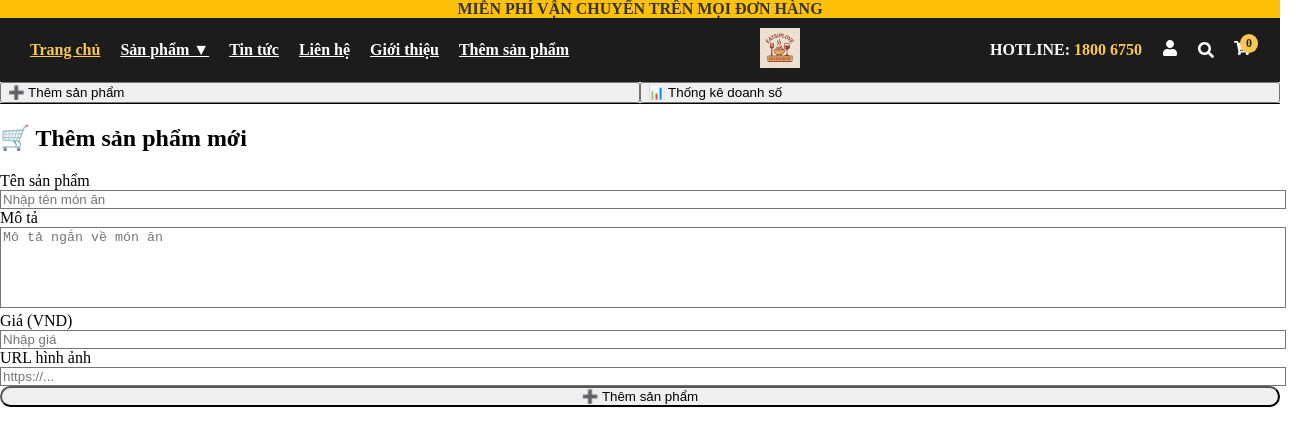
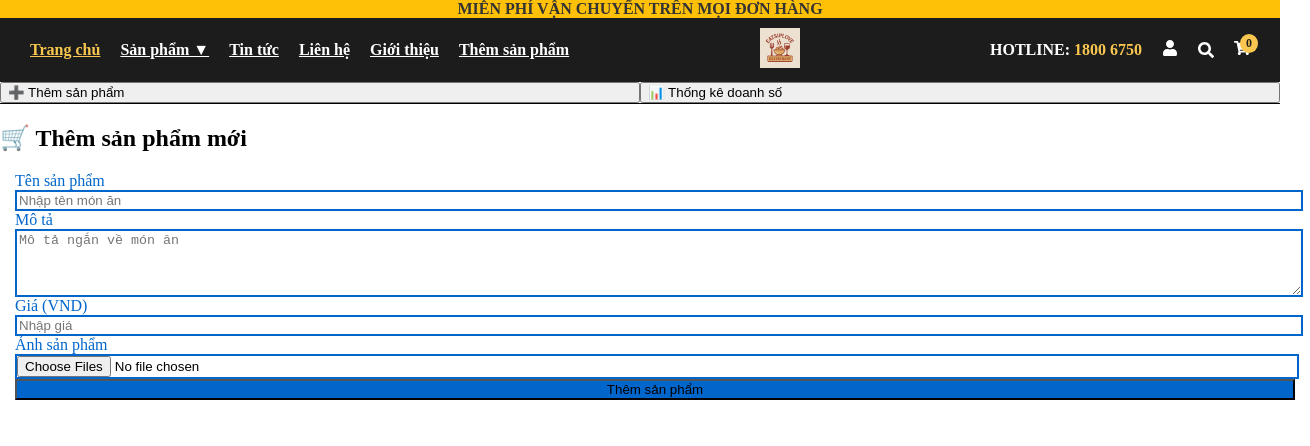
Before and after one commit to Project-start-2025/eatsiplove, a Next.js app: page /vendor/add-products in a window 1280 px wide. Shown: the top 446 px of the page, 1310 px wide, since content can reach past the window. Built offline with nearby package versions, Linux system fonts and the light colour scheme.

Commit message:
Update AddProductForm.tsx

```diff
--- a/src/app/vendor/add-products/AddProductForm.tsx
+++ b/src/app/vendor/add-products/AddProductForm.tsx
@@ -1,67 +1,73 @@
 "use client";
-
 import { useState } from "react";
 
 export default function AddProductForm() {
   const [name, setName] = useState("");
   const [desc, setDesc] = useState("");
   const [price, setPrice] = useState("");
-  const [imageUrl, setImageUrl] = useState("");
+  const [imageFiles, setImageFiles] = useState<File[]>([]);
 
   const handleSubmit = (e: React.FormEvent) => {
     e.preventDefault();
-    // TODO: Call API to submit
-    console.log({ name, desc, price, imageUrl });
+    if (!imageFiles.length) return alert("Chưa chọn ảnh!");
+
+    const formData = new FormData();
+    formData.append("name", name);
+    formData.append("desc", desc);
+    formData.append("price", price);
+    // Nên dùng cùng 1 key: image[] để backend nhận mảng file
+    imageFiles.forEach((file, idx) => {
+      formData.append("images", file);
+    });
+
+    // Gửi formData lên API ở đây (fetch/post)
+    for (const pair of formData.entries()) {
+      console.log(pair[0], pair[1]);
+    }
   };
 
   return (
     <form
       onSubmit={handleSubmit}
-      className="max-w-lg mx-auto bg-white rounded-2xl p-10 shadow-lg space-y-8"
+      className="w-full max-w-5xl px-[15px] mx-auto space-y-7 flex flex-col"
+      autoComplete="off"
     >
-      <div>
-        <label
-          htmlFor="name"
-          className="block mb-3 font-semibold text-gray-900"
-        >
+      <div className="flex flex-col items-start w-full">
+        <label htmlFor="name" className="mb-2 font-bold text-[#0066CC]">
           Tên sản phẩm
         </label>
         <input
           id="name"
           type="text"
           required
-          className="w-full rounded-lg border border-gray-300 px-5 py-3 text-gray-900 placeholder-gray-400 shadow-sm
-          focus:border-yellow-400 focus:ring-4 focus:ring-yellow-300 transition duration-200 outline-none"
+          className="rounded-xl border-2 border-[#0066CC] px-4 py-3 text-black bg-white/80
+            focus:border-[#0066CC] focus:ring-2 focus:ring-[#0066CC]/20
+            placeholder-black/50 transition duration-150 shadow w-full"
           placeholder="Nhập tên món ăn"
           value={name}
-          onChange={(e) => setName(e.target.value)}
+          onChange={e => setName(e.target.value)}
         />
       </div>
 
-      <div>
-        <label
-          htmlFor="desc"
-          className="block mb-3 font-semibold text-gray-900"
-        >
+      <div className="flex flex-col items-start w-full">
+        <label htmlFor="desc" className="mb-2 font-bold text-[#0066CC]">
           Mô tả
         </label>
         <textarea
           id="desc"
           required
-          rows={5}
-          className="w-full resize-none rounded-lg border border-gray-300 px-5 py-3 text-gray-900 placeholder-gray-400 shadow-sm
-          focus:border-yellow-400 focus:ring-4 focus:ring-yellow-300 transition duration-200 outline-none"
+          rows={4}
+          className="rounded-xl border-2 border-[#0066CC] px-4 py-3 text-black bg-white/80
+            focus:border-[#0066CC] focus:ring-2 focus:ring-[#0066CC]/20
+            placeholder-black/50 transition duration-150 shadow w-full"
           placeholder="Mô tả ngắn về món ăn"
           value={desc}
-          onChange={(e) => setDesc(e.target.value)}
+          onChange={e => setDesc(e.target.value)}
         />
       </div>
 
-      <div>
-        <label
-          htmlFor="price"
-          className="block mb-3 font-semibold text-gray-900"
-        >
+      <div className="flex flex-col items-start w-full">
+        <label htmlFor="price" className="mb-2 font-bold text-[#0066CC]">
           Giá (VND)
         </label>
         <input
@@ -69,40 +75,57 @@ export default function AddProductForm() {
           type="number"
           min={0}
           required
-          className="w-full rounded-lg border border-gray-300 px-5 py-3 text-gray-900 placeholder-gray-400 shadow-sm
-          focus:border-yellow-400 focus:ring-4 focus:ring-yellow-300 transition duration-200 outline-none"
+          className="rounded-xl border-2 border-[#0066CC] px-4 py-3 text-black bg-white/80
+            focus:border-[#0066CC] focus:ring-2 focus:ring-[#0066CC]/20
+            placeholder-black/50 transition duration-150 shadow w-full"
           placeholder="Nhập giá"
           value={price}
-          onChange={(e) => setPrice(e.target.value)}
+          onChange={e => setPrice(e.target.value)}
         />
       </div>
 
-      <div>
-        <label
-          htmlFor="imageUrl"
-          className="block mb-3 font-semibold text-gray-900"
-        >
-          URL hình ảnh
+      <div className="flex flex-col items-start w-full">
+        <label htmlFor="imageFile" className="mb-2 font-bold text-[#0066CC]">
+          Ảnh sản phẩm
         </label>
         <input
-          id="imageUrl"
-          type="url"
+          id="imageFile"
+          type="file"
+          accept="image/*"
+          multiple
           required
-          className="w-full rounded-lg border border-gray-300 px-5 py-3 text-gray-900 placeholder-gray-400 shadow-sm
-          focus:border-yellow-400 focus:ring-4 focus:ring-yellow-300 transition duration-200 outline-none"
-          placeholder="https://..."
-          value={imageUrl}
-          onChange={(e) => setImageUrl(e.target.value)}
+          className="rounded-xl border-2 border-[#0066CC] px-4 py-3 bg-white/80 focus:border-[#0066CC] focus:ring-2 focus:ring-[#0066CC]/20 transition duration-150 shadow w-full"
+          onChange={e => {
+            const files = e.target.files;
+            if (files && files.length > 0) {
+              setImageFiles(Array.from(files));
+            } else {
+              setImageFiles([]);
+            }
+          }}
         />
+        {imageFiles.length > 0 && (
+          <div className="flex gap-4 flex-wrap mt-2">
+            {imageFiles.map((file, i) => (
+              <img
+                key={i}
+                src={URL.createObjectURL(file)}
+                alt="Xem trước ảnh"
+                className="max-w-[128px] max-h-[128px] rounded object-cover border border-gray-200 shadow"
+              />
+            ))}
+          </div>
+        )}
       </div>
 
-      <button
-        type="submit"
-        className="w-full rounded-full bg-yellow-400 px-6 py-4 font-semibold text-gray-900
-        shadow-lg hover:bg-yellow-500 focus:outline-none focus:ring-4 focus:ring-yellow-300 transition"
-      >
-        ➕ Thêm sản phẩm
-      </button>
+      <div className="w-full">
+        <button
+          type="submit"
+          className="w-full py-3 bg-[#0066CC] text-white font-semibold rounded-xl shadow-md hover:bg-[#0055aa] transition-all duration-300"
+        >
+          Thêm sản phẩm
+        </button>
+      </div>
     </form>
   );
 }
```
